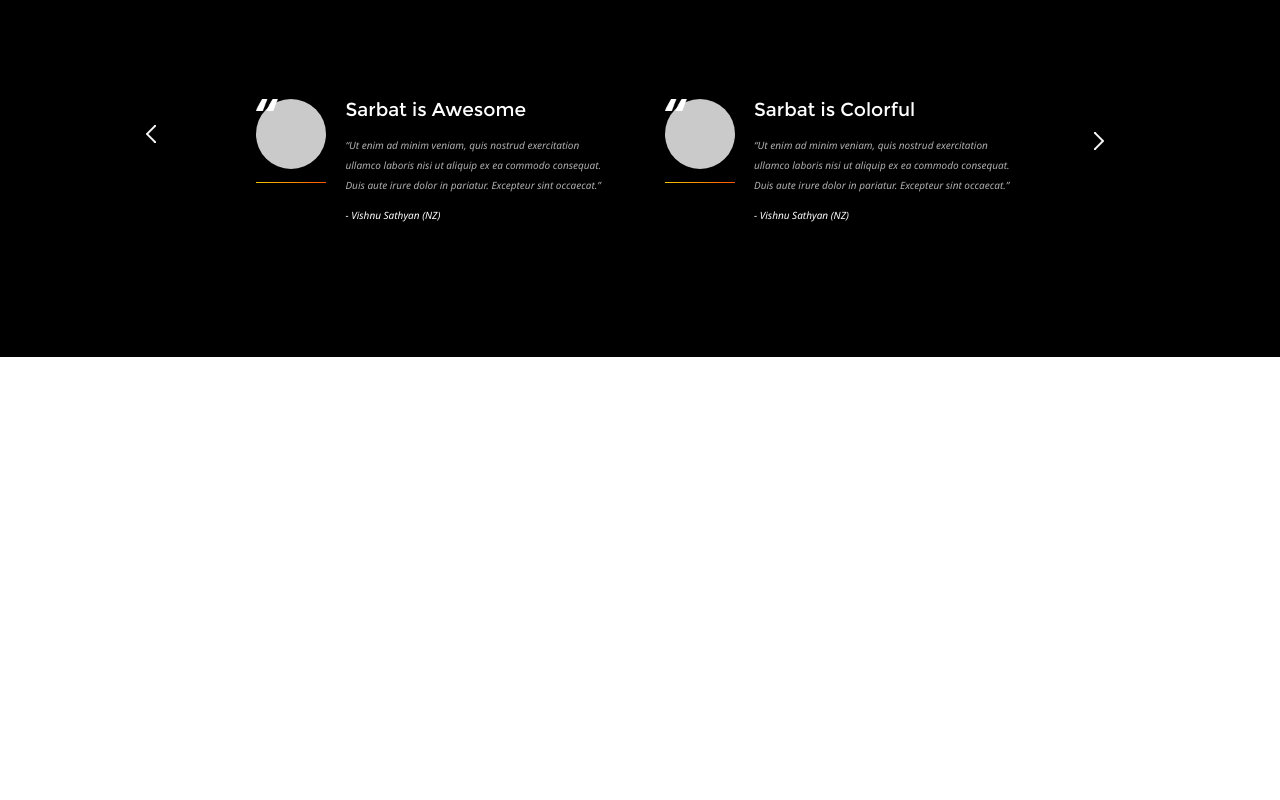
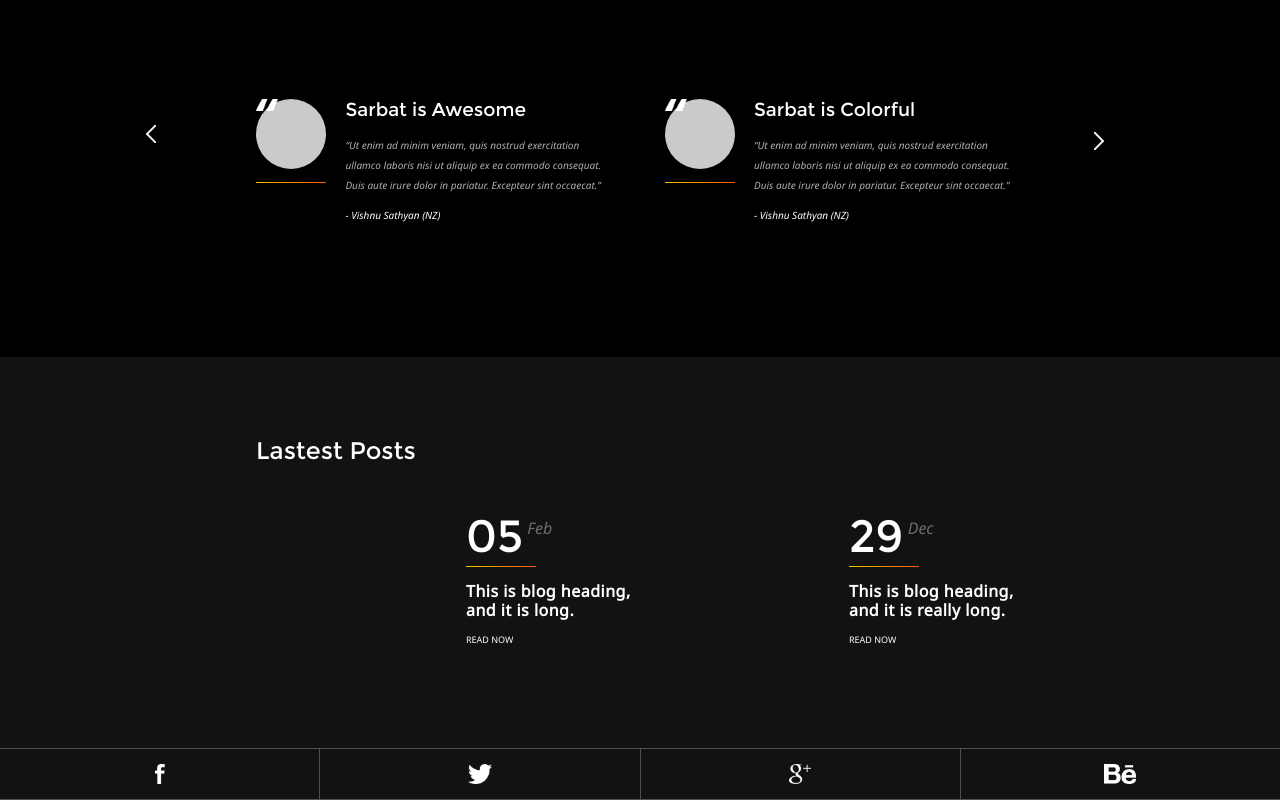
Before and after one commit to arthurmyr/sarbat, a website: page public/index.html in a window 1280 px wide. Shown: the part 4181-4981 px from the top of the page. Before the commit the page ends 4538 px from the top, so only its background shows below. Drawn offline with Linux system fonts and the light colour scheme.

Commit message:
Finish social bar

```diff
--- a/public/index.html
+++ b/public/index.html
@@ -296,6 +296,40 @@
   </section>
 
   <section id="section-7">
+    <h2>Lastest Posts</h2>
+    <div>
+      <h3>05 <em>Feb</em></h3>
+      <div class='hr'></div>
+      <p>This is blog heading, and it is long.</p>
+      <a href='#'>READ NOW</a>
+    </div>
+     <div>
+      <h3>29 <em>Dec</em></h3>
+      <div class='hr'></div>
+      <p>This is blog heading, and it is really long.</p>
+      <a href='#'>READ NOW</a>
+    </div>
   </section>
+
+  <section id='social-bar'>
+    <div>
+      <img src='img/icon_facebook.png' alt='Facebook icon'>
+    </div>
+    <div>
+      <img src='img/icon_twitter.png' alt='Twitter icon'>
+    </div>
+    <div>
+      <img src='img/icon_g+.png' alt='Google+ icon'>
+    </div>
+    <div>
+      <img src='img/icon_behance.png' alt='Behance icon'>
+    </div>
+  </section>
+
+  <section id='section-8'>
+  </section>
+
+  <footer>
+  </footer>
 </body>
 </html>
--- a/public/sass/_style.scss
+++ b/public/sass/_style.scss
@@ -357,6 +357,7 @@ h2, h3 {
   h3 {
     margin-bottom: 10px;
     font-size: 17px;
+    text-align: left;
   }
   > div {
     border: 1px solid #6c6c6c;
@@ -414,6 +415,9 @@ h2, h3 {
     }
       text-align: center;
   }
+  > div:last-child {
+    margin-right: 0;
+  }
 }
 
 #section-6 {
@@ -439,7 +443,7 @@ h2, h3 {
       display: inline-block;
       position: absolute;
       left: 0px;
-      bottom: -46px;
+      bottom: -32px;
     }
     span {
       color: white;
@@ -477,6 +481,7 @@ h2, h3 {
     > img {
       position: absolute;
       width: 10px;
+      cursor: pointer;
     }
     > img:first-child {
       top: 26px;
@@ -543,3 +548,81 @@ h2, h3 {
     }
   }
 }
+
+#section-7 {
+  background-color: #121212;
+  padding-left: 20%;
+  padding-right: 20%;
+  padding-top: 80px;
+  padding-bottom: 90px;
+  h2 {
+    margin-bottom: 45px;
+  }
+  > div {
+    display: inline-block;
+    width: 175px;
+    margin-bottom: 10px;
+    h3 {
+      color: white;
+      font-size: 45px;
+      font-family: 'Montserrat', sans-serif;
+      font-weight: 900px;
+      margin-bottom: 5px;
+      em {
+        font-size: 16px;
+        color: #6c6c6c;
+        font-style: italic;
+        font-family: 'Noto Sans', sans-serif;
+        position: relative;
+        bottom: 18px;
+        right: 8px;
+      }
+    }
+    .hr {
+      width: 70px;
+      height: 1px;
+      @include background-gradient(#f3c400, #ff5601);
+      margin-bottom: 15px;
+    }
+    p {
+      color: white;
+      font-weight: 900;
+      letter-spacing: 0.5px;
+      margin-bottom: 10px;
+    }
+    a {
+      font-family: 'Noto Sans', sans-serif;
+      color: #fff;
+      font-size: 9px;
+    }
+  }
+  > div:nth-child(2) {
+    margin-left: 210px;
+  }
+  > div:nth-child(3) {
+    float: right;
+  }
+}
+#social-bar {
+  width: 100%;
+  background-color: #121212;
+  border-top: #505050 1px solid;
+  border-bottom: #505050 1px solid;
+  display: flex;
+  flex-flow: row nowrap;
+  div {
+    height: 50px;
+    flex: 1;
+    display: flex;
+    &:hover {
+      @include background-gradient(#f3c400, #ff5601);
+    }
+  }
+  div:nth-child(1), div:nth-child(2), div:nth-child(3) {
+    border-right: #505050 1px solid;
+  }
+  img {
+    height: 20px;
+    margin: auto;
+  }
+}
```
Also changed, not shown: public/main.css.
